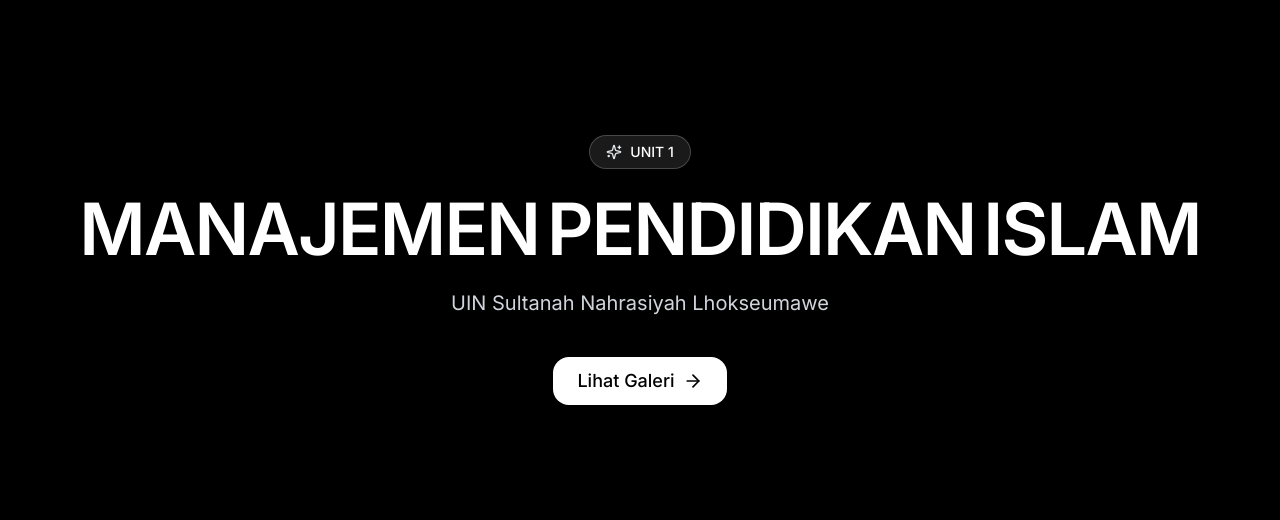
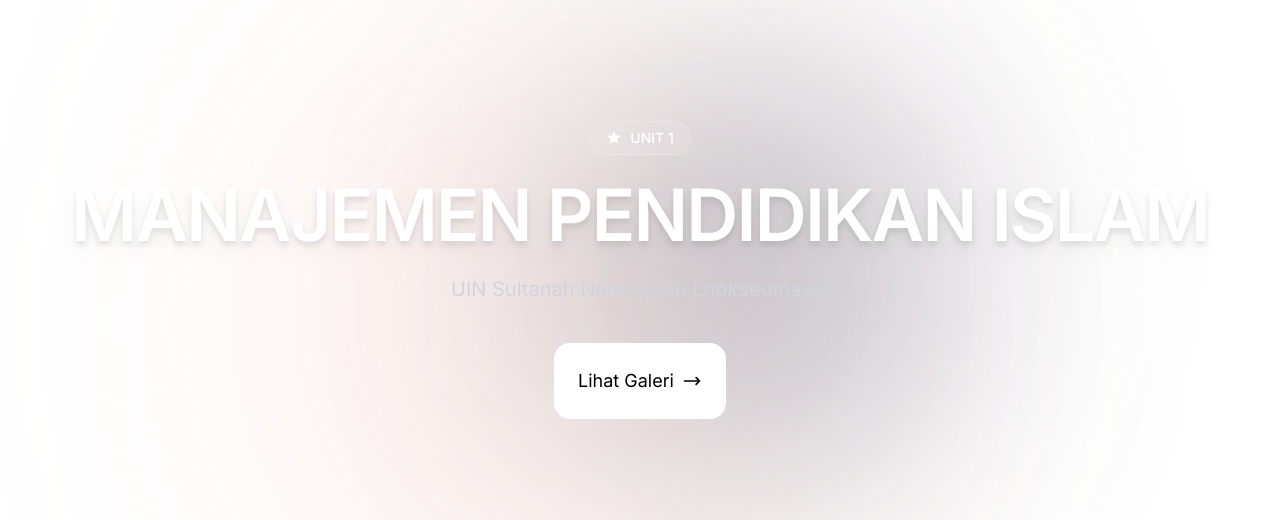
Before and after one commit to tans22-claude/MPI-Unit-1, a React (Vite) app: page / in a window 1280 px wide. Shown: the part 130-650 px from the top of the page. Built offline with nearby package versions, Linux system fonts and the light colour scheme.

Commit message:
fix: image path for github pages + white bg fallback

```diff
--- a/src/App.jsx
+++ b/src/App.jsx
@@ -73,7 +73,7 @@
       <Navbar />
 
       {/* Main flow */}
-      <main className="relative z-10">
+      <main className="relative z-10 bg-white">
         <Hero />
         <Story />
         <Gallery />
--- a/src/components/motion/ImageSequenceBackground.jsx
+++ b/src/components/motion/ImageSequenceBackground.jsx
@@ -11,7 +11,7 @@
  */
 
 const TOTAL_FRAMES = 303;
-const FRAME_PATH = '/images/background/';
+const FRAME_PATH = `${import.meta.env.BASE_URL}images/background/`;
 const TARGET_FPS = 30;
 const FRAME_INTERVAL = 1000 / TARGET_FPS;
 const SCALE = 0.5;
--- a/src/components/sections/Hero.jsx
+++ b/src/components/sections/Hero.jsx
@@ -1,5 +1,74 @@
-import { ShaderHero } from '../ui/shader-hero';
+import { useEffect, useRef } from 'react';
+import gsap from 'gsap';
 
 export default function Hero() {
-  return <ShaderHero />;
+  const root = useRef(null);
+
+  useEffect(() => {
+    const el = root.current;
+    if (!el) return;
+
+    const ctx = gsap.context(() => {
+      gsap.fromTo('[data-hero-badge]', { opacity: 0, y: -20 }, { opacity: 1, y: 0, duration: 0.8, delay: 0.3 });
+      gsap.fromTo('[data-hero-title]', { opacity: 0, y: 30 }, { opacity: 1, y: 0, duration: 1, delay: 0.5 });
+      gsap.fromTo('[data-hero-sub]', { opacity: 0, y: 20 }, { opacity: 1, y: 0, duration: 0.8, delay: 1.2 });
+      gsap.fromTo('[data-hero-btn]', { opacity: 0 }, { opacity: 1, duration: 0.8, delay: 1.8 });
+    }, el);
+
+    return () => ctx.revert();
+  }, []);
+
+  return (
+    <div ref={root} className="min-h-screen relative overflow-hidden w-full">
+      {/* Gradient blobs */}
+      <div className="absolute inset-0">
+        <div className="absolute top-1/4 left-1/4 w-[500px] h-[500px] rounded-full bg-[#E07A5F]/20 blur-[150px]" />
+        <div className="absolute bottom-1/4 right-1/4 w-[400px] h-[400px] rounded-full bg-[#3D405B]/30 blur-[120px]" />
+        <div className="absolute top-1/2 left-1/2 -translate-x-1/2 -translate-y-1/2 w-[600px] h-[600px] rounded-full bg-white/5 blur-[100px]" />
+      </div>
+
+      {/* Grid */}
+      <div
+        className="absolute inset-0 [background-image:linear-gradient(to_right,rgba(255,255,255,0.03)_1px,transparent_1px),linear-gradient(to_bottom,rgba(255,255,255,0.03)_1px,transparent_1px)] [background-size:64px_64px] opacity-30"
+        aria-hidden="true"
+      />
+
+      <div className="relative z-10 flex flex-col items-center justify-center text-center min-h-screen px-4">
+        <div
+          data-hero-badge
+          className="mb-6 px-4 py-1.5 rounded-full bg-white/10 text-white text-sm font-medium flex items-center gap-2 backdrop-blur-lg border border-white/20 opacity-0"
+        >
+          <svg className="w-4 h-4" fill="currentColor" viewBox="0 0 20 20">
+            <path d="M9.049 2.927c.3-.921 1.603-.921 1.902 0l1.07 3.292a1 1 0 00.95.69h3.462c.969 0 1.371 1.24.588 1.81l-2.8 2.034a1 1 0 00-.364 1.118l1.07 3.292c.3.921-.755 1.688-1.54 1.118l-2.8-2.034a1 1 0 00-1.175 0l-2.8 2.034c-.784.57-1.838-.197-1.539-1.118l1.07-3.292a1 1 0 00-.364-1.118L2.98 8.72c-.783-.57-.38-1.81.588-1.81h3.461a1 1 0 00.951-.69l1.07-3.292z" />
+          </svg>
+          UNIT 1
+        </div>
+
+        <h1
+          data-hero-title
+          className="text-5xl md:text-7xl font-extrabold tracking-tight text-white drop-shadow-lg opacity-0"
+        >
+          MANAJEMEN PENDIDIKAN ISLAM
+        </h1>
+
+        <p
+          data-hero-sub
+          className="mt-6 max-w-2xl text-lg md:text-xl text-gray-300 opacity-0"
+        >
+          UIN Sultanah Nahrasiyah Lhokseumawe
+        </p>
+
+        <button
+          data-hero-btn
+          onClick={() => document.getElementById('gallery')?.scrollIntoView({ behavior: 'smooth' })}
+          className="mt-10 rounded-2xl px-6 py-6 text-lg bg-white text-black hover:bg-gray-200 flex items-center gap-2 opacity-0"
+        >
+          Lihat Galeri
+          <svg className="w-5 h-5" fill="none" stroke="currentColor" viewBox="0 0 24 24">
+            <path strokeLinecap="round" strokeLinejoin="round" strokeWidth={2} d="M17 8l4 4m0 0l-4 4m4-4H3" />
+          </svg>
+        </button>
+      </div>
+    </div>
+  );
 }
--- a/src/components/ui/shader-hero.tsx
+++ b/src/components/ui/shader-hero.tsx
@@ -3,7 +3,6 @@
 import { useEffect, useRef, useState } from "react"
 import { motion } from "framer-motion"
 import { Button } from "@/components/ui/button"
-import { MeshGradient } from "@paper-design/shaders-react"
 import { ArrowRight, Sparkles } from "lucide-react"
 
 const letterAnimation = {
@@ -20,60 +19,20 @@
 
 export const ShaderHero = () => {
   const title = "MANAJEMEN PENDIDIKAN ISLAM"
-  const containerRef = useRef<HTMLDivElement>(null)
-  const [isActive, setIsActive] = useState(false)
-
-  useEffect(() => {
-    const handleMouseEnter = () => setIsActive(true)
-    const handleMouseLeave = () => setIsActive(false)
-
-    const container = containerRef.current
-    if (container) {
-      container.addEventListener("mouseenter", handleMouseEnter)
-      container.addEventListener("mouseleave", handleMouseLeave)
-    }
-    return () => {
-      if (container) {
-        container.removeEventListener("mouseenter", handleMouseEnter)
-        container.removeEventListener("mouseleave", handleMouseLeave)
-      }
-    }
-  }, [])
 
   return (
-    <div
-      ref={containerRef}
-      className="min-h-screen bg-black relative overflow-hidden w-full"
-    >
-      <svg className="absolute inset-0 w-0 h-0">
-        <defs>
-          <filter id="glass-effect" x="-50%" y="-50%" width="200%" height="200%">
-            <feTurbulence baseFrequency="0.004" numOctaves="1" result="noise" />
-            <feDisplacementMap in="SourceGraphic" in2="noise" scale="0.25" />
-            <feColorMatrix
-              type="matrix"
-              values="1 0 0 0 0
-                      0 1 0 0 0
-                      0 0 1 0 0
-                      0 0 0 0.9 0"
-              result="tint"
-            />
-          </filter>
-        </defs>
-      </svg>
+    <div className="min-h-screen relative overflow-hidden w-full bg-black">
+      {/* Animated gradient blobs */}
+      <div className="absolute inset-0">
+        <div className="absolute top-1/4 left-1/4 w-[500px] h-[500px] rounded-full bg-[#E07A5F]/20 blur-[150px] animate-pulse" />
+        <div className="absolute bottom-1/4 right-1/4 w-[400px] h-[400px] rounded-full bg-[#3D405B]/30 blur-[120px] animate-pulse" style={{ animationDelay: '1s' }} />
+        <div className="absolute top-1/2 left-1/2 -translate-x-1/2 -translate-y-1/2 w-[600px] h-[600px] rounded-full bg-white/5 blur-[100px]" />
+      </div>
 
-      <MeshGradient
-        className="absolute inset-0 w-full h-full"
-        colors={["#000000", "#1a1a1a", "#2e2e2e", "#ffffff"]}
-        speed={0.25}
-        backgroundColor="#000000"
-      />
-      <MeshGradient
-        className="absolute inset-0 w-full h-full opacity-40"
-        colors={["#000000", "#ffffff", "#2e2e2e"]}
-        speed={0.15}
-        wireframe="true"
-        backgroundColor="transparent"
+      {/* Subtle grid */}
+      <div
+        className="absolute inset-0 [background-image:linear-gradient(to_right,rgba(255,255,255,0.03)_1px,transparent_1px),linear-gradient(to_bottom,rgba(255,255,255,0.03)_1px,transparent_1px)] [background-size:64px_64px] opacity-30"
+        aria-hidden="true"
       />
 
       <div className="relative z-10 flex flex-col items-center justify-center text-center min-h-screen px-4">
@@ -122,7 +81,7 @@
           <Button
             size="lg"
             className="rounded-2xl px-6 py-6 text-lg bg-white text-black hover:bg-gray-200"
-            onClick={() => window.location.href = "#gallery"}
+            onClick={() => document.getElementById('gallery')?.scrollIntoView({ behavior: 'smooth' })}
           >
             Lihat Galeri <ArrowRight className="ml-2 h-5 w-5" />
           </Button>
```
